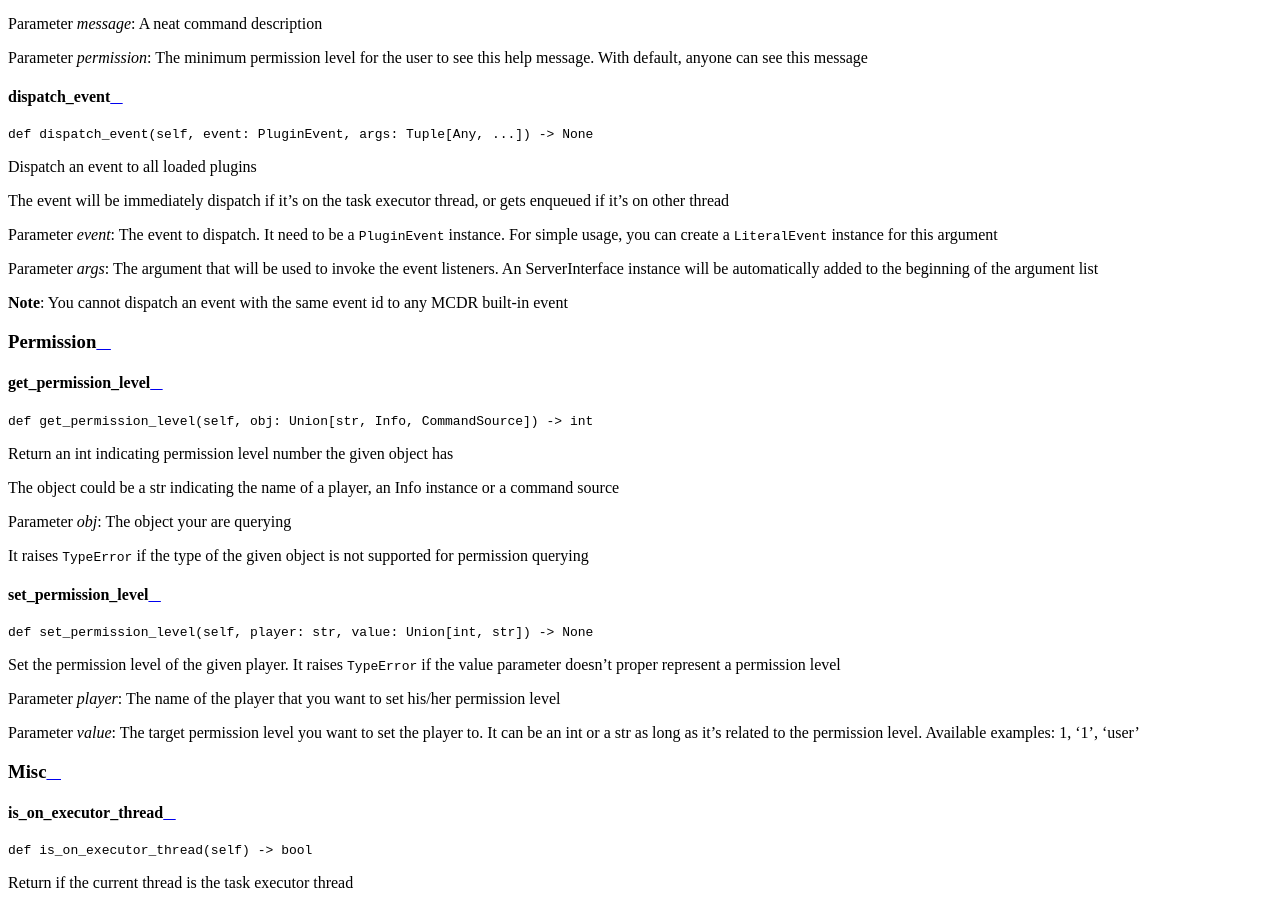
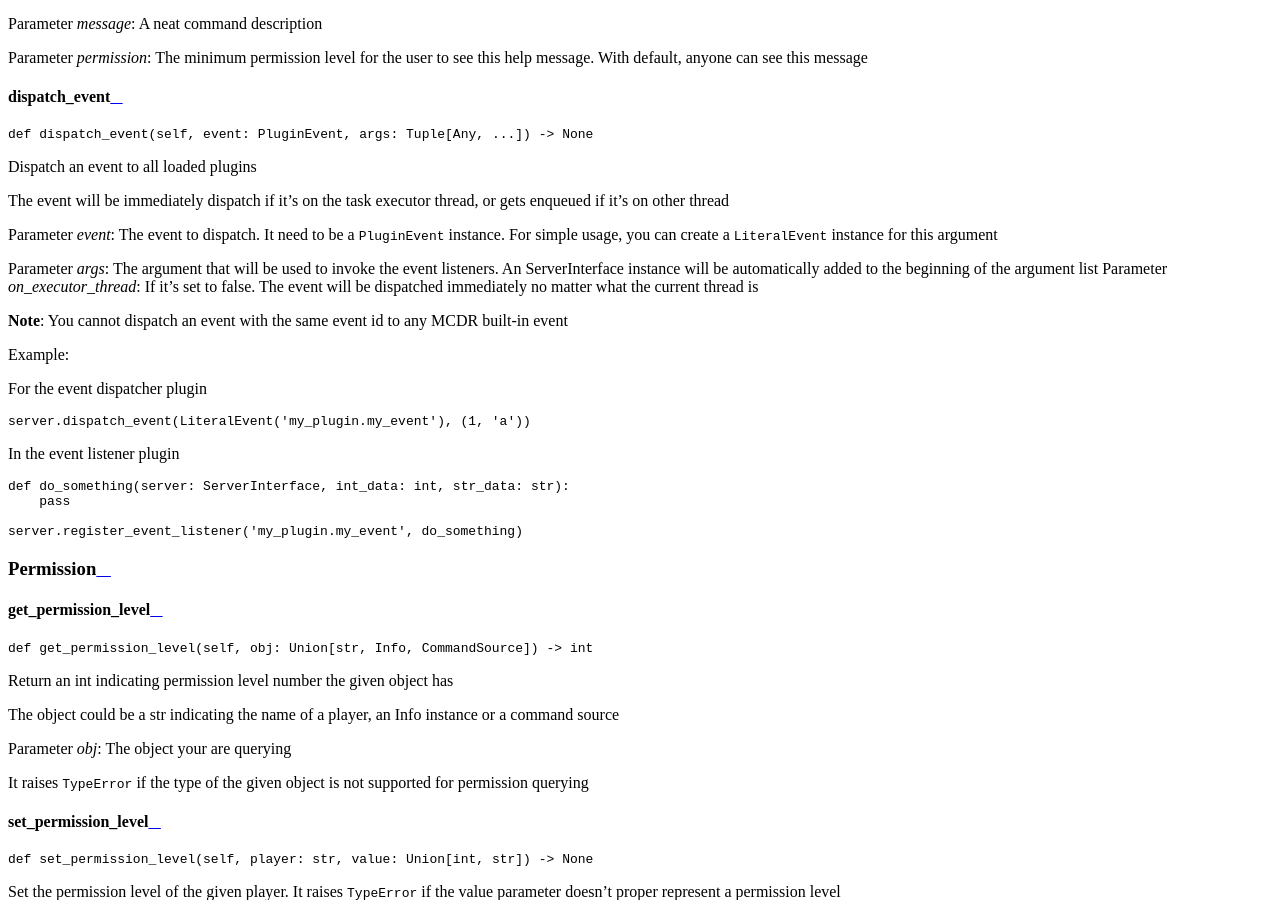
Before and after one commit to MCDReforged/MCDReforged, a Sphinx documentation site: the page built from docs/source/plugin_dev/classes/ServerInterface.rst, in a window 1280 px wide and 900 px high, scrolled down 6484 px. Built offline with Sphinx 7.4.7 and the Read the Docs theme 2.0.0, drawn with Linux system fonts in a browser that asks for light colours.

Commit message:
merge master .md -> .rst change

```diff
--- a/docs/source/plugin_dev/classes/CommandSource.rst
+++ b/docs/source/plugin_dev/classes/CommandSource.rst
@@ -57,6 +57,8 @@
 
 Return the Info instance that this command source is created from
 
+It's only available in command source originated from an info created by MCDR
+
 get_permission_level
 ^^^^^^^^^^^^^^^^^^^^
 
--- a/docs/source/plugin_dev/classes/ServerInterface.rst
+++ b/docs/source/plugin_dev/classes/ServerInterface.rst
@@ -399,8 +399,26 @@
 Parameter *event*\ : The event to dispatch. It need to be a ``PluginEvent`` instance. For simple usage, you can create a ``LiteralEvent`` instance for this argument
 
 Parameter *args*\ : The argument that will be used to invoke the event listeners. An ServerInterface instance will be automatically added to the beginning of the argument list
+Parameter *on_executor_thread*\ : If it's set to false. The event will be dispatched immediately no matter what the current thread is
 
 **Note**\ : You cannot dispatch an event with the same event id to any MCDR built-in event
+
+Example:
+
+For the event dispatcher plugin
+
+.. code-block:: python
+
+    server.dispatch_event(LiteralEvent('my_plugin.my_event'), (1, 'a'))
+
+In the event listener plugin
+
+.. code-block:: python
+
+    def do_something(server: ServerInterface, int_data: int, str_data: str):
+        pass
+
+    server.register_event_listener('my_plugin.my_event', do_something)
 
 Permission
 ^^^^^^^^^^
```
